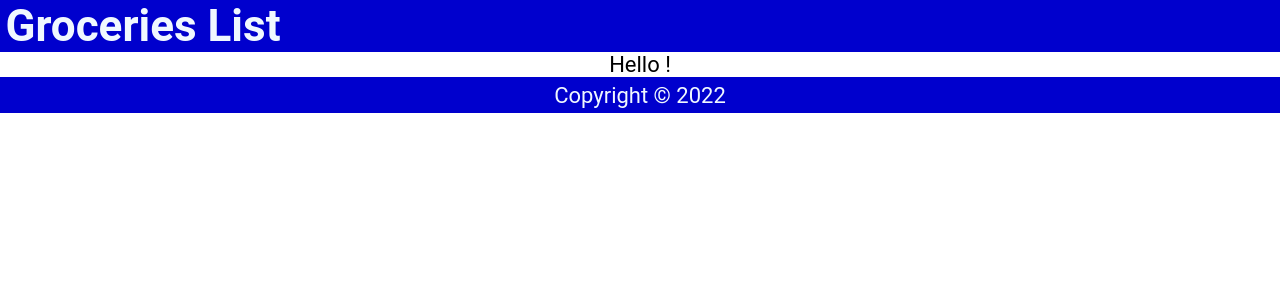
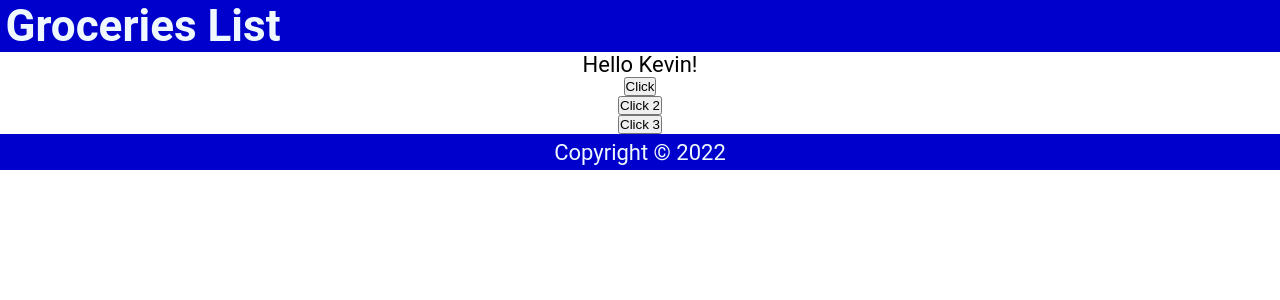
Before and after one commit to NgoTanKhoa21042001/Reactjs-tutorial, a React (Create React App) app: page / in a window 1280 px wide. Shown: the top 300 px of the page. Built offline with nearby package versions, Linux system fonts and the light colour scheme.

Commit message:
handle-click

```diff
--- a/src/Content.js
+++ b/src/Content.js
@@ -1,9 +1,26 @@
 import React from "react";
 
 const Content = () => {
+  const handleNameChange = () => {
+    const names = ["Bob", "Kevin", "Dave"];
+    const int = Math.floor(Math.random() * 3);
+    return names[int];
+  };
+  const handleClick = () => {
+    console.log("You clicked it");
+  };
+  const handleClick2 = (name) => {
+    console.log(`${name} was clicked`);
+  };
+  const handleClick3 = (e) => {
+    console.log(e.target.innerText);
+  };
   return (
     <main>
-      <p>Hello !</p>
+      <p> Hello {handleNameChange()}!</p>
+      <button onClick={handleClick}>Click</button>
+      <button onClick={() => handleClick2("Khoa")}>Click 2</button>
+      <button onClick={(e) => handleClick3(e)}>Click 3</button>
     </main>
   );
 };
```
